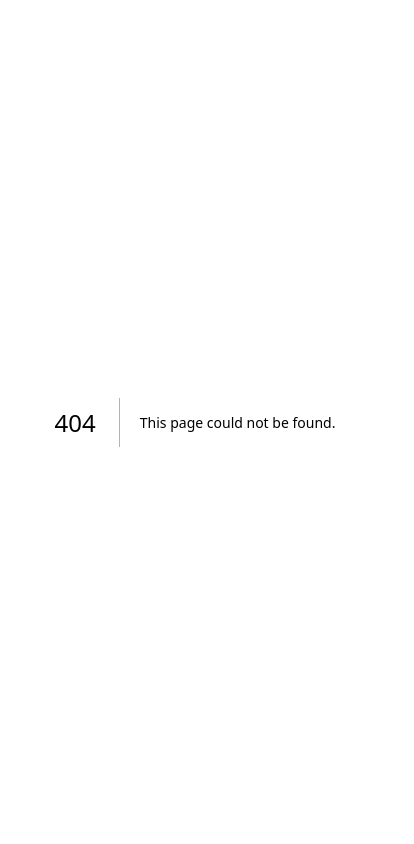
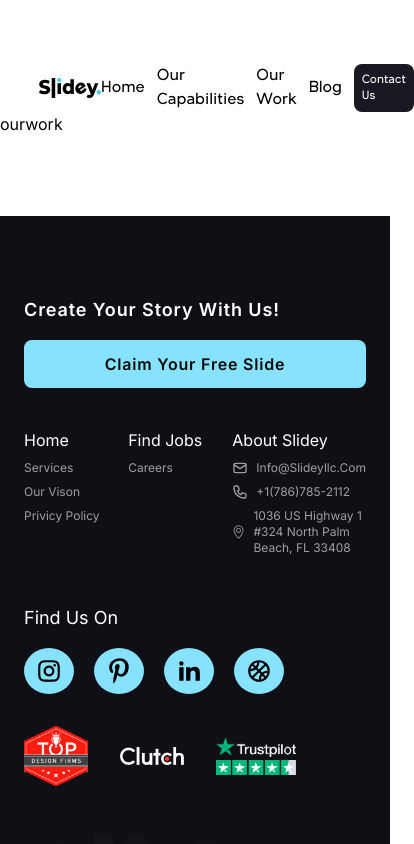
Before and after one commit to zainraza2000/slidey-next-landing, a Next.js app: page /ourwork in a window 390 px wide. Before the commit this address had no page. Shown: the top 844 px of the page, 414 px wide, since content can reach past the window. Built offline with nearby package versions, Linux system fonts and the light colour scheme.

Commit message:
Responsive updates

```diff
--- /dev/null
+++ b/app/contactus/page.js
@@ -0,0 +1,17 @@
+import React from "react";
+import ClientSection from "@/components/client/ClientSection";
+import Counting from "@/components/ContactUs/Counting";
+import Layout from "@/components/shared/Layout";
+import ContactUsSection from "@/components/ContactUs/ContactUsSection";
+
+const page = () => {
+  return (
+    <Layout>
+      <ContactUsSection />
+      <ClientSection />
+      <Counting />
+    </Layout>
+  );
+};
+
+export default page;
--- /dev/null
+++ b/app/ourwork/page.js
@@ -0,0 +1,8 @@
+import Layout from "@/components/shared/Layout";
+import React from "react";
+
+const page = () => {
+  return <Layout>ourwork</Layout>;
+};
+
+export default page;
--- /dev/null
+++ b/app/pitchdeck/page.js
@@ -0,0 +1,33 @@
+import CraftSection from "@/components/Craft/CraftSection";
+import FAQ from "@/components/FAQ";
+import Footer from "@/components/shared/Footer";
+import HeroSection from "@/components/HeroSection";
+import IdeaSection from "@/components/IdeaSection";
+import ProvenSection from "@/components/Proven/ProvenSection";
+import RankingSection from "@/components/RankingSection";
+import StorylineSection from "@/components/StorylineSection";
+import TestimonialSection from "@/components/Testimonials/TestimonialSection";
+import ClientSection from "@/components/client/ClientSection";
+import PricingSection from "@/components/pricing/PricingSection";
+import ContactUsSection from "@/components/ContactUs/ContactUsSection";
+import TwakToComponent from "@/components/shared/TwakToComponent";
+
+export default function Home() {
+  return (
+    <>
+      <TwakToComponent />
+      <HeroSection />
+      <IdeaSection />
+      <ContactUsSection />
+      <ClientSection />
+      <RankingSection />
+      <StorylineSection />
+      <ProvenSection />
+      <CraftSection />
+      <TestimonialSection />
+      <PricingSection />
+      <FAQ />
+      <Footer />
+    </>
+  );
+}
--- a/components/ContactUs/ContactUsSection.jsx
+++ b/components/ContactUs/ContactUsSection.jsx
@@ -6,7 +6,7 @@
 const ContactUsSection = () => {
   return (
     <div
-      className="md:w-[80%] w-[90%] flex justify-between md:gap-10 gap-2 md:pb-20 md:pt-10 pb-12 pt-4 bgContactUs mx-auto"
+      className={`md:w-[80%] w-[90%] flex justify-between md:gap-10 gap-2 md:pb-20 md:pt-10 pb-12 md:mt-20 mt-10 pt-4 bgContactUs mx-auto`}
       id="contact"
     >
       <div className=" xl:w-[60%] md:w-[50%] w-[55%] flex flex-col md:gap-10 gap-6">
--- a/components/IdeaSection.jsx
+++ b/components/IdeaSection.jsx
@@ -24,7 +24,7 @@
   const dragX3 = useMotionValue(0);
 
   return (
-    <section className=" xl:w-4/5 md:w-[85%] w-[90%] flex justify-between items-center md:gap-10 xl:gap-0 mx-auto md:mb-20 mb-10 md:mt-0 mt-1">
+    <section className=" xl:w-4/5 md:w-[85%] w-[90%] flex justify-between items-center md:gap-10 xl:gap-0 mx-auto  md:mt-0 mt-1">
       <div className=" xl:w-[32%] md:w-[50%] w-[80%] flex flex-col border-b border-black md:gap-10 gap-4 xl:h-80 md:h-[350px] h-[140px]">
         <h3 className="fontGivonic xl:text-[52px] md:text-[36px] text-base font-semibold xl:leading-[60px] md:leading-[50px]">
           Awake{" "}
--- a/components/client/ClientSection.jsx
+++ b/components/client/ClientSection.jsx
@@ -10,7 +10,7 @@
     <section className=" xl:w-4/5 md:w-[85%] w-[90%] flex flex-col justify-between items-center md:gap-5 xl:gap-8 mx-auto">
       <h3
         className={`fontGivonic xl:text-[52px] md:text-[36px] text-base font-semibold w-full ${
-          pathname === "/" ? "block" : " hidden"
+          pathname === "/contact" ? "hidden" : " block"
         } `}
       >
         Our
--- a/components/shared/Navbar.jsx
+++ b/components/shared/Navbar.jsx
@@ -1,22 +1,57 @@
+"use client";
 import React from "react";
 import Image from "next/image";
 import Link from "next/link";
 import trustPilotImage from "@/assets/images/shared/trustpilot.png";
+import { usePathname } from "next/navigation";
 
 const Navbar = ({ logo, scrollToAbout }) => {
+  const pathname = usePathname();
   return (
     <nav className=" flex justify-between items-center">
-      <Image src={logo} alt="logo" className=" md:w-auto md:h-auto w-16 h-5" />
-      <ul className=" flex md:items-end items-center md:gap-10 gap-3 fontAntapani text-base font-normal">
+      <Image
+        src={logo}
+        alt="logo"
+        className=" md:w-[124px] md:h-[40%] w-16 h-5"
+      />
+      <ul
+        className={` flex ${
+          pathname === "/pitchdeck"
+            ? "md:items-end items-center "
+            : "items-center"
+        } md:gap-10 gap-3 fontAntapani text-base font-normal`}
+      >
+        {pathname === "/pitchdeck" ? (
           <Link href={"https://www.trustpilot.com/review/slideyllc.com"}>
-          <Image src={trustPilotImage} width={120} className=" md:w-[120px] w-14" />
+            <Image
+              src={trustPilotImage}
+              width={120}
+              className=" md:w-[120px] w-14"
+            />
           </Link>
+        ) : (
+          <>
+            <Link href={"/"}>Home</Link>
+            <Link href={"/"}>Our Capabilities</Link>
+            <Link href={"/ourwork"}>Our Work</Link>
+            <Link href={"/"}>Blog</Link>
+          </>
+        )}
+        {pathname === "/pitchdeck" ? (
           <button
             className=" bg-[#191922] md:text-base text-xs rounded-lg  text-white md:rounded-[20px] md:pt-2 md:pb-3 md:px-6 px-2 py-2 "
             onClick={scrollToAbout}
           >
             Contact Us
           </button>
+        ) : (
+          <Link
+            href={"/contactus"}
+            className=" bg-[#191922] md:text-base text-xs rounded-lg  text-white md:rounded-[20px] md:pt-2 md:pb-3 md:px-6 px-2 py-2 "
+          >
+            Contact Us
+          </Link>
+        )}
       </ul>
     </nav>
   );
--- a/package.json
+++ b/package.json
@@ -17,7 +17,8 @@
     "react-dom": "^18",
     "react-icons": "^5.0.1",
     "react-slick": "^0.30.1",
-    "slick-carousel": "^1.8.1"
+    "slick-carousel": "^1.8.1",
+    "use-count-up": "^3.0.1"
   },
   "devDependencies": {
     "autoprefixer": "^10.0.1",
```
Also changed, not shown: 1 other file (tests, documents, lock files or other folders). Lines whose indentation alone changed are shown as unchanged.
